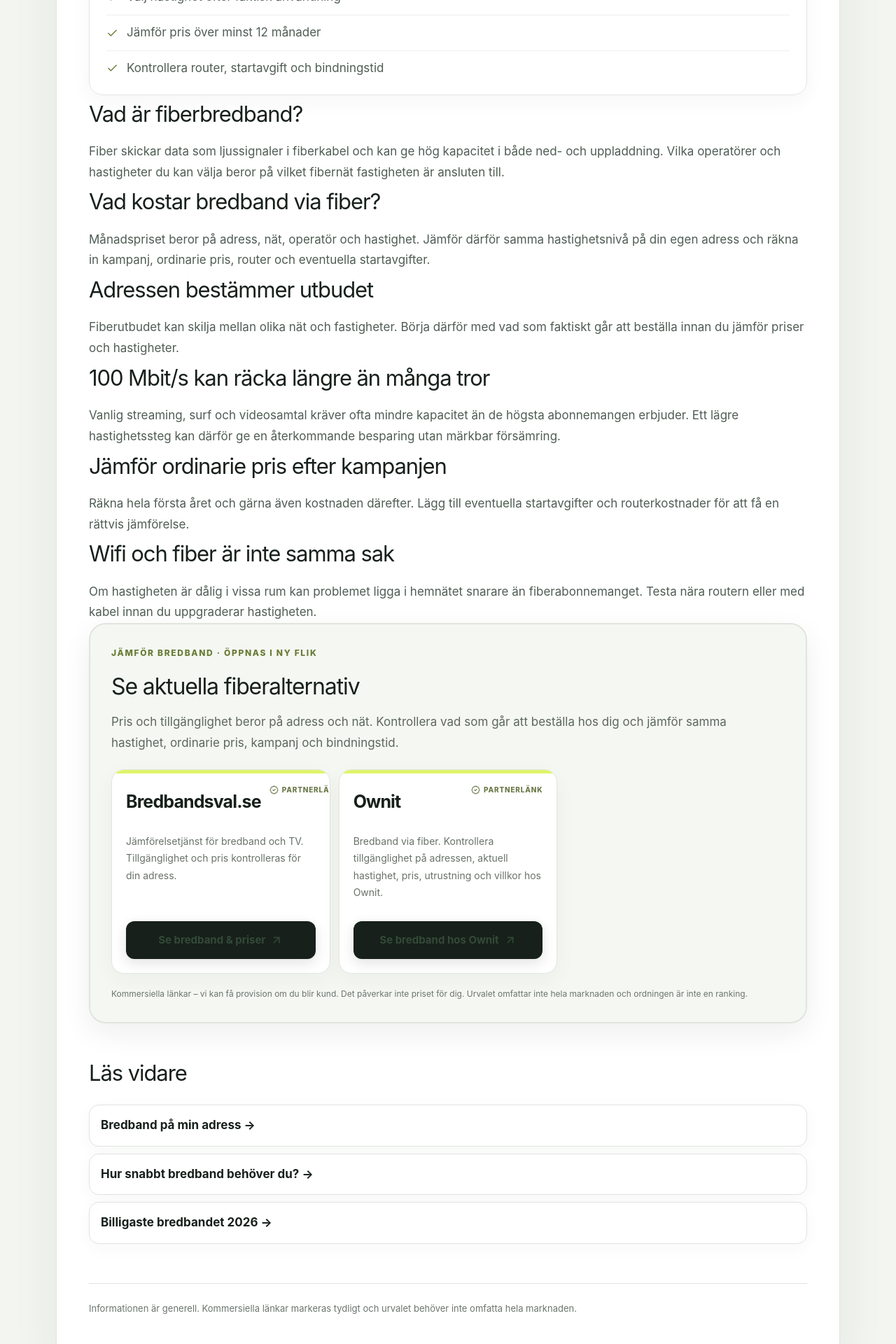
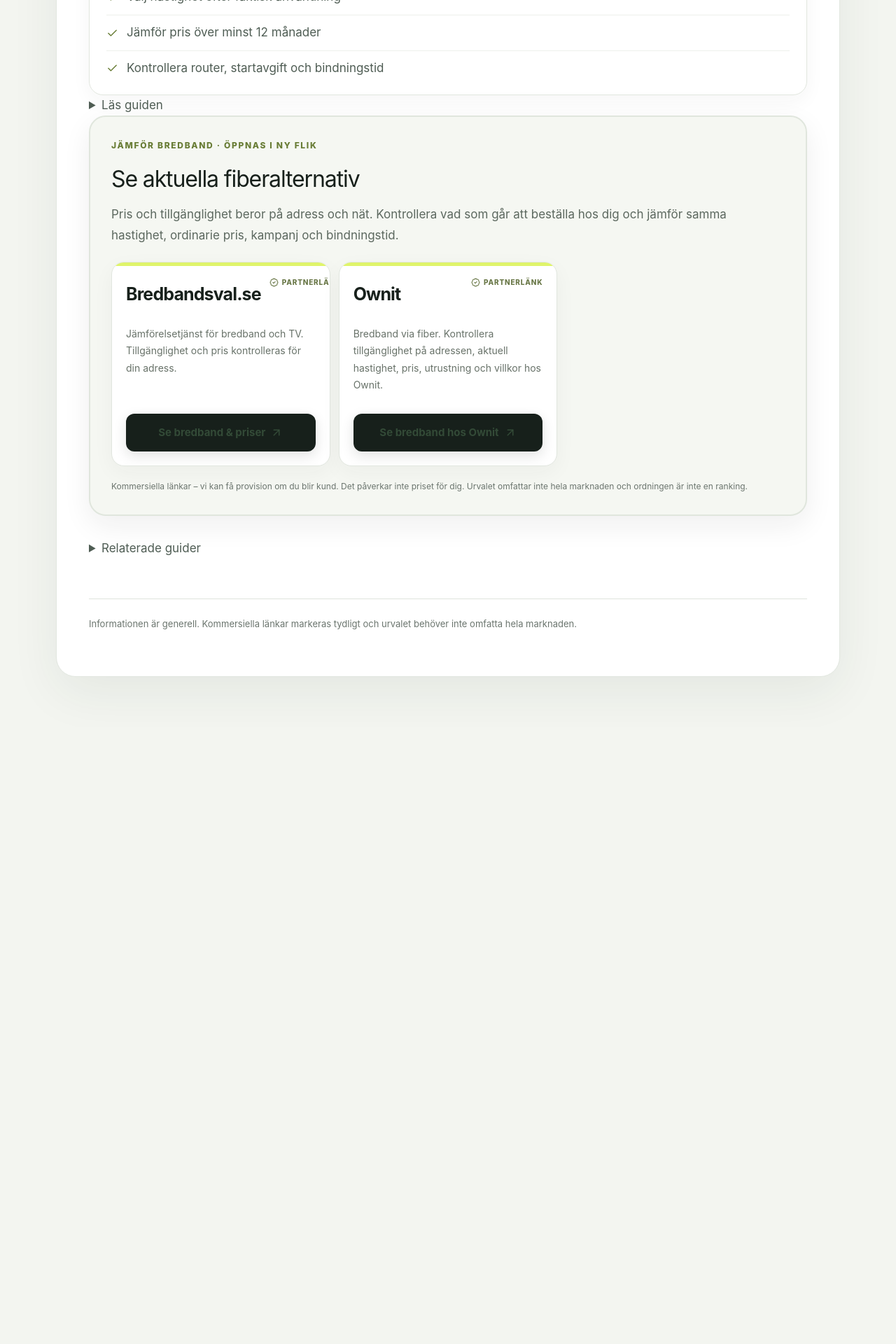
Before and after one commit to arvidlandin-cpu/sankkostnaden, a Next.js app: page /bredband/fiber in a window 1280 px wide. Shown: the part 1100-3020 px from the top of the page at 70% size. After the commit the page ends 2139 px from the top, so only its background shows below. Built offline with nearby package versions, Linux system fonts and the light colour scheme.

Commit message:
Fold secondary guide content to reduce scrolling

```diff
--- a/components/IntentGuide.tsx
+++ b/components/IntentGuide.tsx
@@ -87,14 +87,21 @@ export default function IntentGuide({ title, description, kicker, canonical, cat
           <div className='checkList'>
             {bullets.map(item => <p key={item}><Check size={17} /> {item}</p>)}
           </div>
-          {category === 'el' && <aside className='decisionPanel decisionPanelLower' aria-label='Sänk Kostnaden-kontrollen'><div><p className='partnerEyebrow'>SÄNK KOSTNADEN-KONTROLLEN</p><h2>Jämför hela kostnaden – inte bara öre/kWh</h2><p>Kontrollera pris/påslag, fast avgift, rabattens längd, ordinarie villkor samt bindnings- och uppsägningstid. Använd samma årsförbrukning för alla alternativ.</p></div><div className='decisionMetrics'><span><b>1</b> Årsförbrukning</span><span><b>2</b> Rörlig kostnad</span><span><b>3</b> Fasta avgifter</span><span><b>4</b> Villkor efter rabatt</span></div></aside>}
-          {category === 'mobil' && <aside className='decisionPanel decisionPanelLower' aria-label='Sänk Kostnaden-kontrollen för mobil'><div><p className='partnerEyebrow'>SÄNK KOSTNADEN-KONTROLLEN</p><h2>Jämför abonnemanget du faktiskt kommer använda</h2><p>Utgå från rätt surfmängd och nät. Räkna sedan kampanjperiod och ordinarie pris tillsammans så att ett lågt introduktionspris inte döljer den verkliga kostnaden.</p></div><div className='decisionMetrics'><span><b>1</b> Surfmängd</span><span><b>2</b> Mobilnät</span><span><b>3</b> Första året</span><span><b>4</b> Bindning & villkor</span></div></aside>}
-          {sections.map(section => <section key={section.heading}><h2>{section.heading}</h2><p>{section.body}</p></section>)}
+          {(category === 'el' || category === 'mobil') && <details className='compactLearn'>
+            <summary>Vad ska jag jämföra?</summary>
+            {category === 'el'
+              ? <div className='compactLearnBody'><h2>Jämför hela kostnaden – inte bara öre/kWh</h2><p>Kontrollera pris/påslag, fast avgift, rabattens längd, ordinarie villkor samt bindnings- och uppsägningstid. Använd samma årsförbrukning för alla alternativ.</p></div>
+              : <div className='compactLearnBody'><h2>Jämför abonnemanget du faktiskt kommer använda</h2><p>Utgå från rätt surfmängd och nät. Räkna kampanjperiod och ordinarie pris tillsammans så att ett lågt introduktionspris inte döljer den verkliga kostnaden.</p></div>}
+          </details>}
+          {sections.length>0&&<details className='compactLearn'>
+            <summary>Läs guiden</summary>
+            <div className='compactLearnBody'>{sections.map(section => <section key={section.heading}><h2>{section.heading}</h2><p>{section.body}</p></section>)}</div>
+          </details>}
           {(intent === 'compare' || (category === 'forsakring' && (intent === 'home' || intent === 'pet')) || (category === 'ekonomi' && intent === 'loan')) ? <PartnerDirectory category={category} intent={intent} heading={compareHeadings[category]} /> : <PartnerOffers category={category} intent={intent} heading={offerHeading} />}
-          <div className='relatedGuides'>
-            <h2>Läs vidare</h2>
-            {related.map(item => <Link href={item.href} key={item.href}>{item.label} →</Link>)}
-          </div>
+          {related.length>0&&<details className='compactLearn compactRelated'>
+            <summary>Relaterade guider</summary>
+            <div className='relatedGuides relatedGuidesCompact'>{related.map(item => <Link href={item.href} key={item.href}>{item.label} →</Link>)}</div>
+          </details>}
           <p className='disclosure'>Informationen är generell. Kommersiella länkar markeras tydligt och urvalet behöver inte omfatta hela marknaden.</p>
         </article>
       </main>
```
